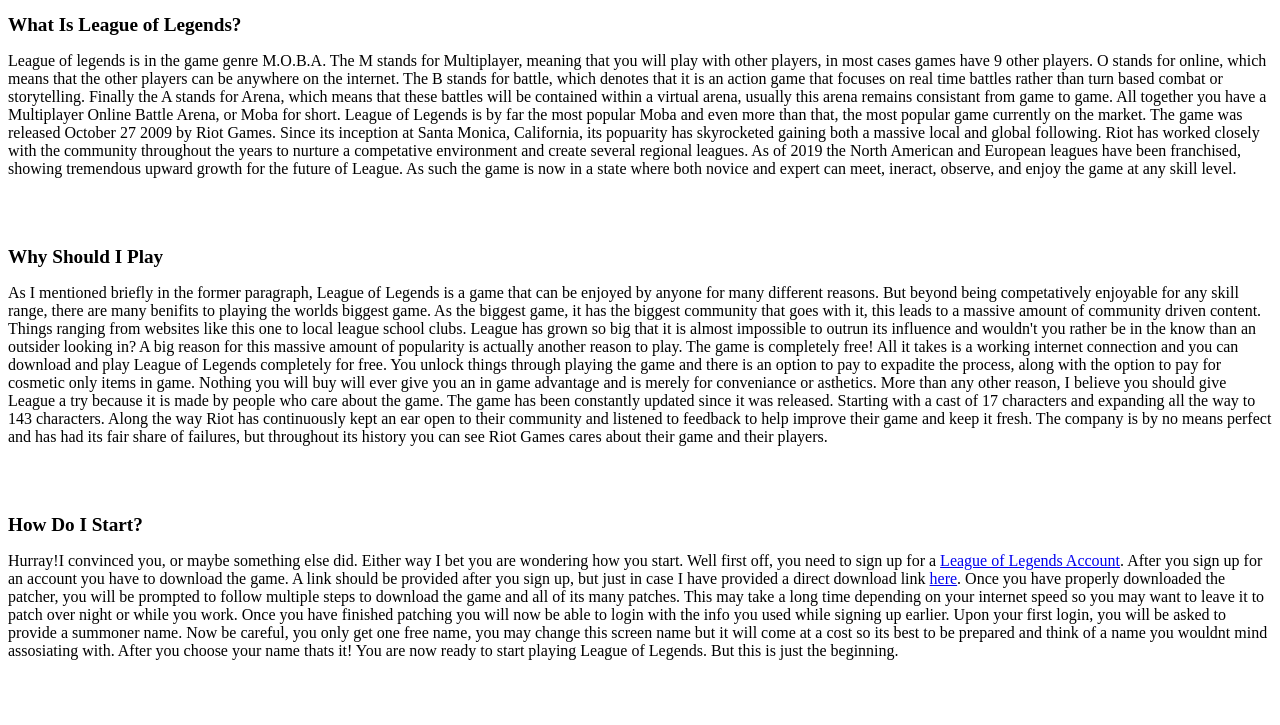
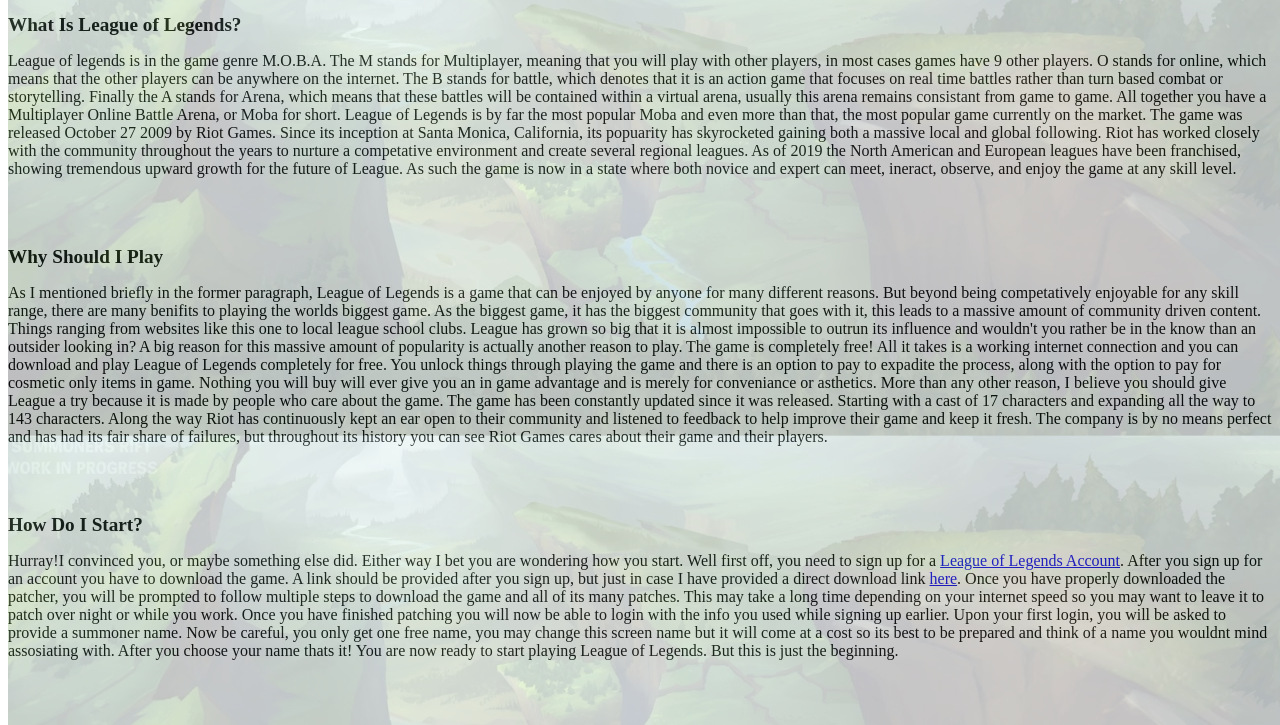
Before and after one commit to ArysP/league-basics, a plain HTML site: page paper.html in a window 1280 px wide. Shown: the part 70-795 px from the top of the page. Drawn offline with Linux system fonts and the light colour scheme.

Commit message:
attempted to add background with opacity using css style sheet.

```diff
--- a/paper.html
+++ b/paper.html
@@ -2,6 +2,8 @@
  <head>
   <title>The Basics</title>
  </head>
+ <link rel="stylesheet" type="text/css" href="style.css">
+ <div id="backgroundImage">
  <body>
   <h1>The Basics</h1>
   <hr></hr>
@@ -16,4 +18,5 @@
   <br></br>
   <p><img src="img/noob.png" alt="Noob" width="750"></p>
  </body>
+ </div>
 </html>
--- /dev/null
+++ b/style.css
@@ -0,0 +1,9 @@
+#backgroundImage:before {
+   content: "";
+   position: absolute;
+   background-image: url(img/rift.png);
+    background-size: 100%;
+    opacity: 0.3;
+    height:100%;
+    width:100%;
+ }
```
Also changed, not shown: index.html (+4 -1 lines), img/rift.png (added).
